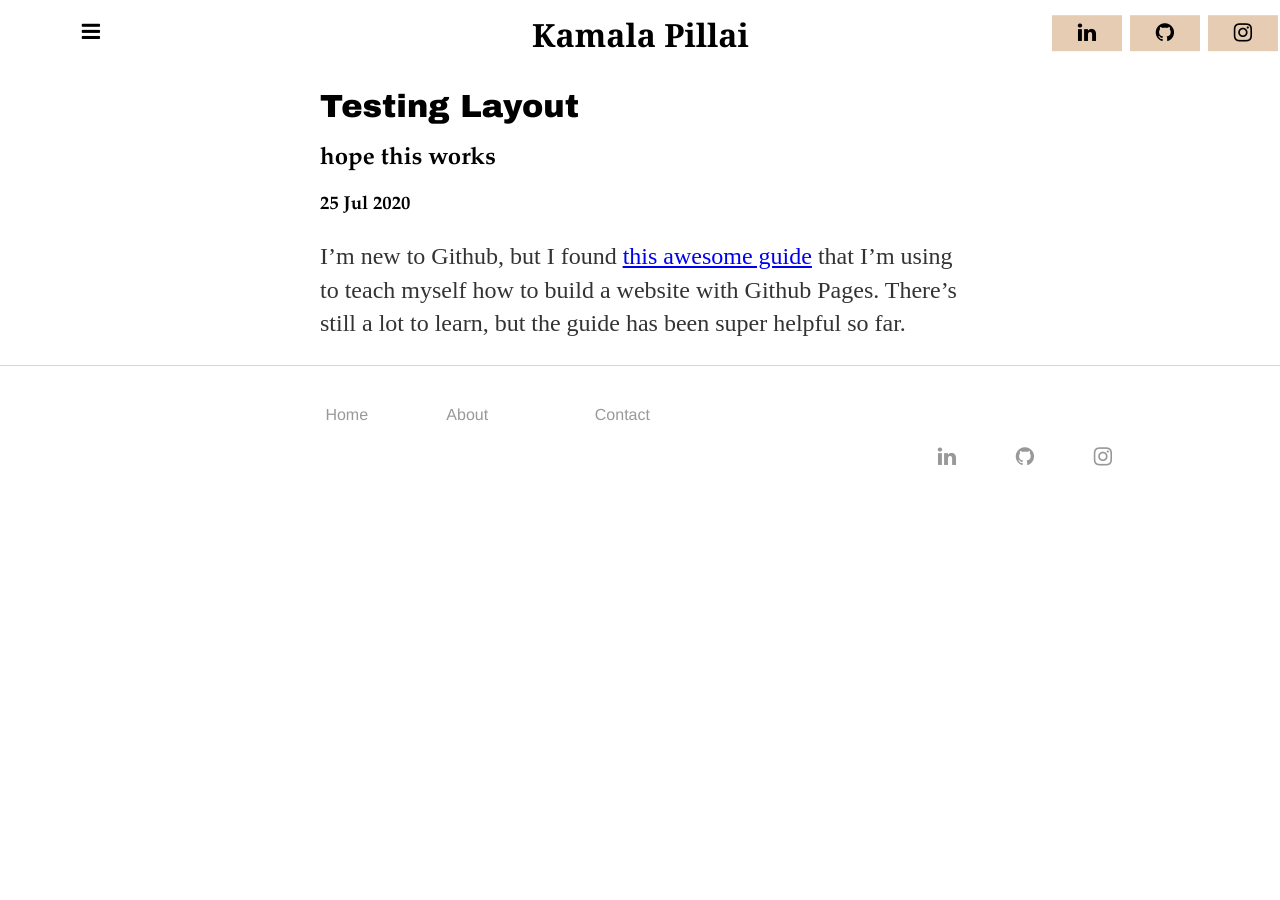
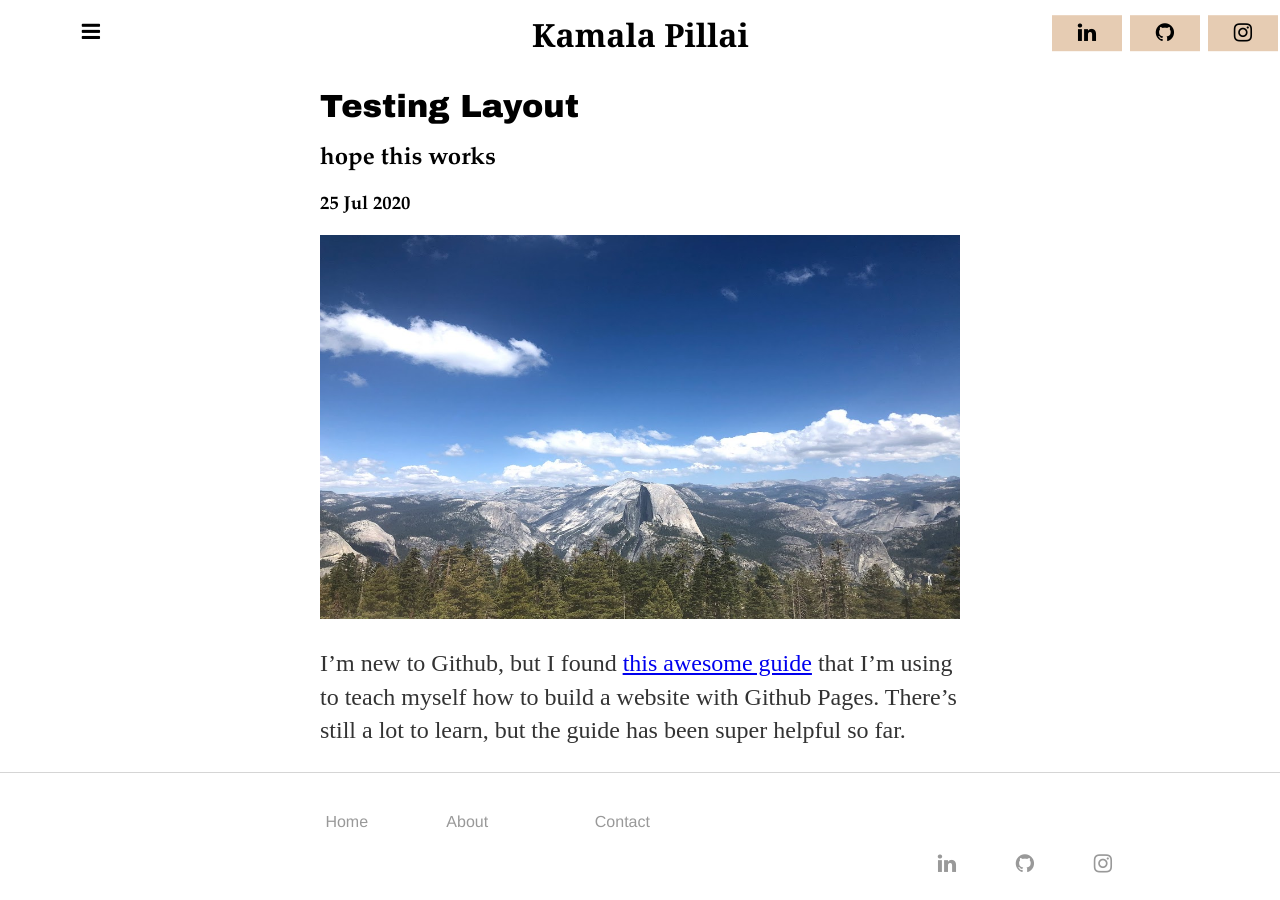
Before and after one commit to kpill/kpill.github.io, a Jekyll site: the page built from _posts/2020-07-25-testing.md, in a window 1280 px wide. Built offline with Jekyll 4.4.1, drawn with Linux system fonts in a browser that asks for light colours.

Commit message:
Update post.html

```diff
--- a/_layouts/post.html
+++ b/_layouts/post.html
@@ -8,6 +8,6 @@ layout: default
 
 
 <div class="post">
-  {{ page.picture-post }}
+  {{ page.picture_post }}
   {{ content }}
 </div>
```
